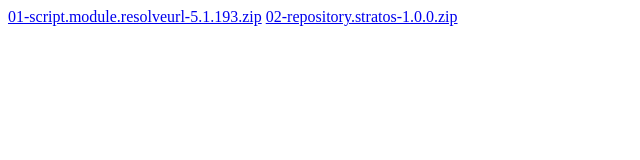
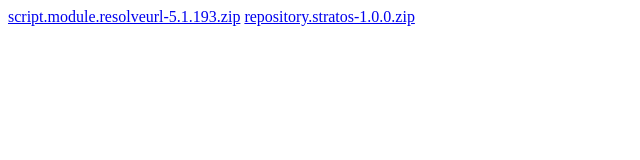
Before and after one commit to equationstratos/stratflix, a plain HTML site: page index.html in a window 1280 px wide. Shown: the full height of the page, 0-640 px from the left. Drawn offline with Linux system fonts and the light colour scheme.

Commit message:
Update download links in index.html

```diff
--- a/index.html
+++ b/index.html
@@ -1,3 +1,3 @@
 <!DOCTYPE html>
-<a href="script.module.resolveurl-5.1.193.zip">01-script.module.resolveurl-5.1.193.zip</a>
-<a href="repository.stratos-1.0.0.zip">02-repository.stratos-1.0.0.zip</a>
+<a href="script.module.resolveurl-5.1.193.zip">script.module.resolveurl-5.1.193.zip</a>
+<a href="repository.stratos-1.0.0.zip">repository.stratos-1.0.0.zip</a>
```
